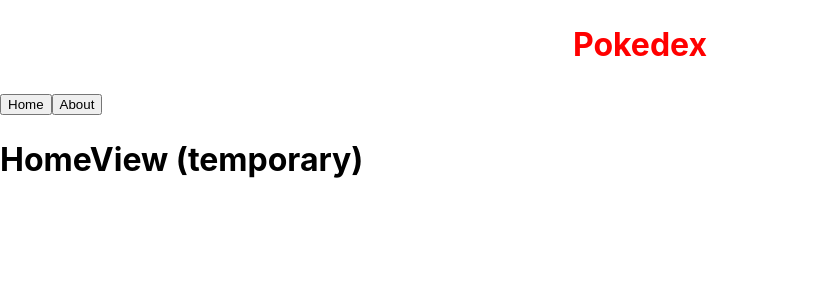
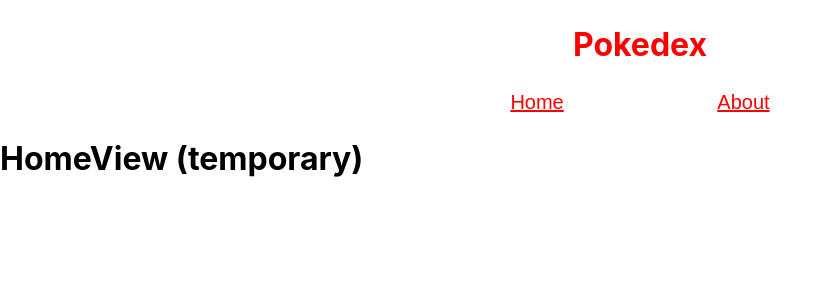
Before and after one commit to sergei-p/pokedex, a React (Create React App) app: page / in a window 1280 px wide. Shown: the top 300 px of the page, without its empty margins (0-833 px from the left). Built offline with nearby package versions, Linux system fonts and the light colour scheme.

Commit message:
Added data to file

```diff
--- a/src/components/css/MainView.css
+++ b/src/components/css/MainView.css
@@ -0,0 +1,17 @@
+.navigation {
+  display: flex;
+  justify-content: center;
+}
+
+.navButton {
+  margin-left: 6%;
+  margin-right: 6%;
+  font-size: 1.25rem;
+
+  background: none!important;
+  border: none;
+  padding: 0!important;
+  text-decoration: underline;
+  cursor: pointer;
+  color: #FF0000;
+}
```
